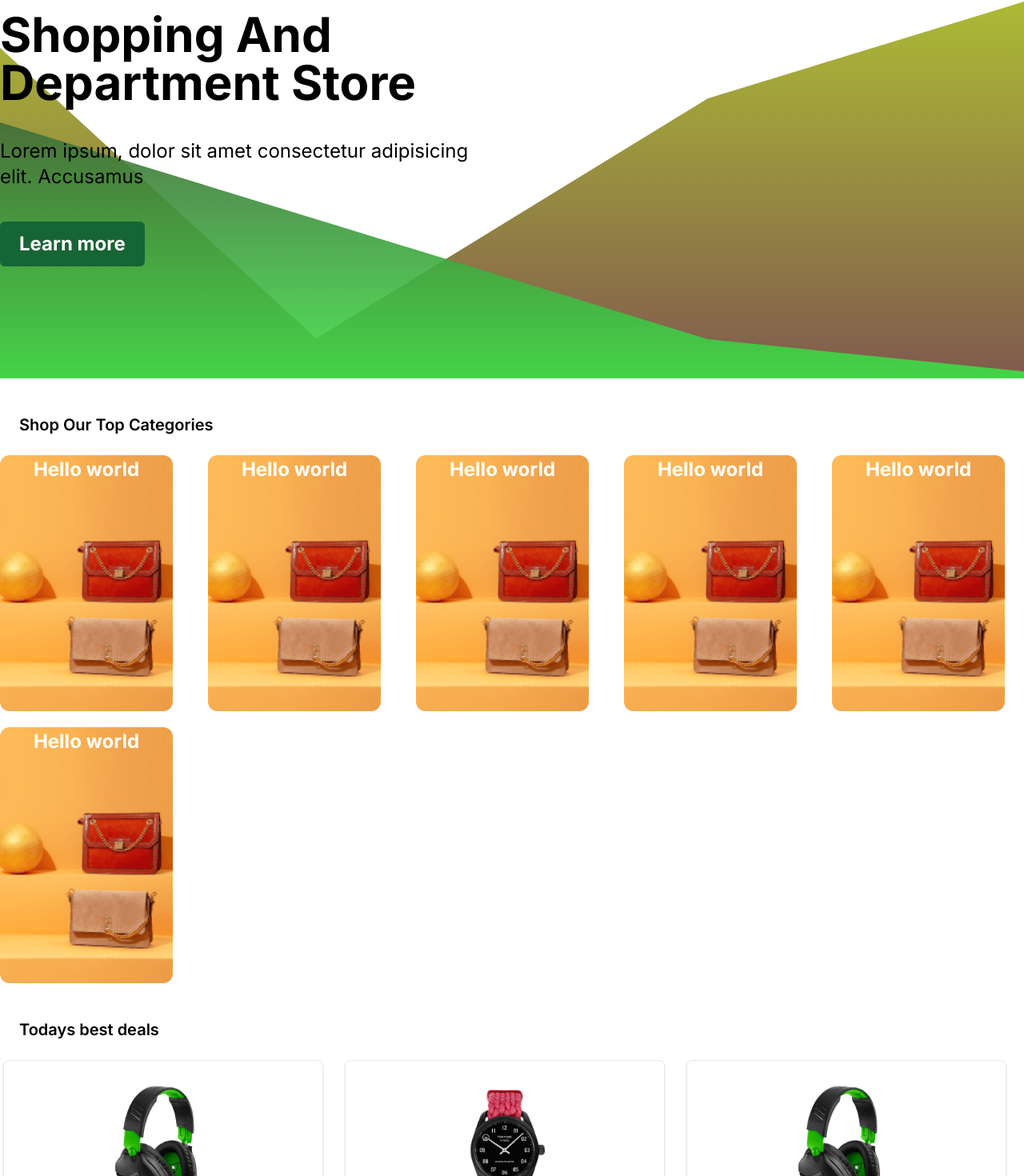
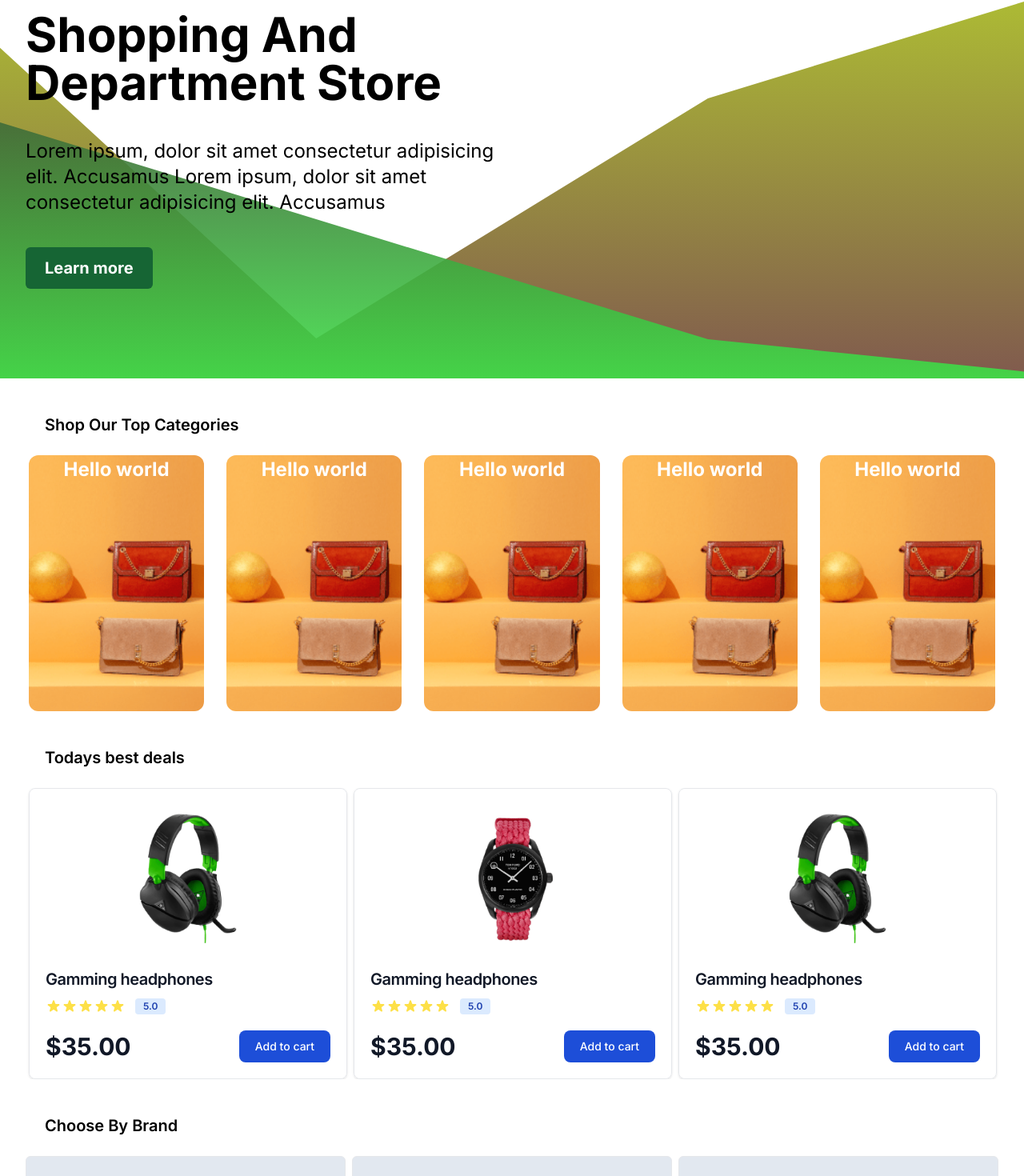
Before and after one commit to chris-muiru/shopify, a Next.js app: page / in a window 1280 px wide. Shown: the part 147-1617 px from the top of the page at 80% size. Built offline with nearby package versions, Linux system fonts and the light colour scheme.

Commit message:
update ui

```diff
--- a/app/(site)/component/HeroSection.tsx
+++ b/app/(site)/component/HeroSection.tsx
@@ -14,9 +14,10 @@ const HeroSection = () => {
 					</h2>
 					<p className="md:text-2xl">
 						Lorem ipsum, dolor sit amet consectetur adipisicing elit.
-						Accusamus
+						Accusamus Lorem ipsum, dolor sit amet consectetur adipisicing
+						elit. Accusamus
 					</p>
-					<button className="bg-green-800 py-3 px-6 text-2xl  rounded-md text-white font-bold">
+					<button className="bg-green-800 py-3 px-6 text-xl  rounded-md text-white font-bold">
 						Learn more
 					</button>
 				</div>
--- a/app/(site)/component/ItemGroup.tsx
+++ b/app/(site)/component/ItemGroup.tsx
@@ -16,9 +16,7 @@ const ItemGroup = ({
 	cardClassName,
 }: ItemGroupProps) => {
 	return (
-		<div
-			className={tw("w-full", containerClassName ? containerClassName : "")}
-		>
+		<div className={tw("w-full", containerClassName ?? "")}>
 			{data?.map((item) => {
 				return (
 					<div
--- a/app/(site)/component/ProductCard.tsx
+++ b/app/(site)/component/ProductCard.tsx
@@ -21,7 +21,7 @@ const ProductCard: FC<ProductCardProps> = ({
 	productRating,
 }): React.JSX.Element => {
 	return (
-		<div className="w-full  border border-gray-200 rounded-lg shadow mx-1 xl:gap-2 xl:w-[25rem]">
+		<div className=" border  border-gray-200 rounded-lg shadow mx-1 xl:gap-2 xl:min-w-[23rem]">
 			<Link href={"#"}>
 				<div className="w-full h-[14rem] relative ">
 					<Image
--- a/app/(site)/component/ProductCategoryCard.tsx
+++ b/app/(site)/component/ProductCategoryCard.tsx
@@ -2,7 +2,7 @@ import React from "react"
 import Image from "next/image"
 const ProductCategoryCard = () => {
 	return (
-		<div className="w-[20rem] h-[20rem] sm:w-[20rem] sm:h-[20rem]  xl:w-[13.5rem] xl:h-[20rem] relative rounded-none  sm:rounded-xl  md:h-[20rem]">
+		<div className=" mx-auto w-[20rem] h-[20rem] sm:w-[20rem] sm:h-[20rem]  xl:w-[13.7rem] xl:h-[20rem] relative rounded-none  sm:rounded-xl  md:h-[20rem]">
 			<Image
 				src="/bag.png"
 				className="object-cover rounded-xl"
--- a/app/(site)/component/StoreCard.tsx
+++ b/app/(site)/component/StoreCard.tsx
@@ -17,11 +17,11 @@ const StoreCard: FC<StoreCardProps> = ({
 	storeProductCategory,
 }) => {
 	return (
-		<div className="bg-slate-100 w-screen sm:w-[20rem] xl:w-[20.5rem]rounded-none  sm:rounded-xl">
+		<div className="bg-slate-100 w-screen sm:w-[20rem] xl:max-w-[18.5rem] sm:rounded-xl overflow-hidden">
 			<div className="w-full h-[270px] relative">
 				<Image
 					src={storeProductImageSample}
-					className="object-cover"
+					className="object-cover "
 					alt="store product image sample"
 					fill
 				/>
--- a/app/(site)/component/off-product.tsx
+++ b/app/(site)/component/off-product.tsx
@@ -2,7 +2,7 @@ import React from "react"
 import Image from "next/image"
 const OffProducts = () => {
 	return (
-		<section className="bg-slate-100 rounded-xl m-2  h-[400px] flex flex-col md:w-[320px]">
+		<section className="bg-slate-100 rounded-xl m-2  h-[400px] flex flex-col md:w-[288px]">
 			<div className="p-6">
 				<p className="font-bold text-xl">Save</p>
 				<p className="text-6xl text-yellow-500 font-bold">100</p>
--- a/app/(site)/page.tsx
+++ b/app/(site)/page.tsx
@@ -38,7 +38,7 @@ export default function Home() {
 				<ItemGroup
 					keyExtractor={(item) => item.productCategoryId}
 					data={productCategory.data as any}
-					containerClassName="flex flex-row flex-wrap gap-5"
+					containerClassName="flex flex-row flex-wrap gap-5 mx-auto"
 					renderItem={(item) => {
 						return <ProductCategoryCard />
 					}}
@@ -78,7 +78,7 @@ export default function Home() {
 						],
 					}}
 					cardClassName={``}
-					containerClassName="m-auto"
+					containerClassName="m-auto gap-3"
 					keyExtractor={(item) => item.productId}
 					data={productQuery.data as any}
 					renderItem={(item: any) => {
@@ -113,7 +113,7 @@ export default function Home() {
 				<ItemGroup
 					keyExtractor={(item) => item.productOffId}
 					data={productOff.data as any}
-					containerClassName="flex flex-row flex-wrap justify-between"
+					containerClassName="flex flex-row flex-wrap"
 					renderItem={(item) => {
 						return <OffProducts />
 					}}
@@ -178,14 +178,13 @@ export default function Home() {
 					className="object-cover"
 					fill
 				/>
-				<div className=" w-3/4 bg-green-900 z-20 absolute right-10 bottom-10 text-white rounded-lg lg:w-1/2 xl:w-1/4 ">
+				<div className="w-3/4 bg-green-900 z-20 absolute right-10 bottom-10 text-white rounded-lg lg:w-1/2 xl:w-1/4 xl:right-[20rem]">
 					<div className="m-10 space-y-5">
 						<h2 className="sm:text-2xl">Get 5% Cash Back On $200</h2>
 						<p>
 							Shopping is a bit of a relaxing hobby for me, which is
 							sometimes troubling for the bank balance.
 						</p>
-
 						<button className="border border-white rounded-md p-2">
 							Learn More
 						</button>
@@ -198,7 +197,7 @@ export default function Home() {
 					{repeat(["Test"], 6).map((value, index) => {
 						return (
 							<div
-								className="bg-white border rounded-md p-3 px-[7rem] grow"
+								className="bg-white border rounded-md p-3 px-[7rem]"
 								key={index}
 							>
 								{value}
@@ -210,7 +209,7 @@ export default function Home() {
 
 			<SectionWrapper>
 				<ItemGroup
-					containerClassName="flex flex-wrap gap-y-4"
+					containerClassName="flex flex-wrap justify-start gap-2"
 					keyExtractor={(item) => item.productId}
 					data={productQuery.data as any}
 					renderItem={(item: any) => {
@@ -227,7 +226,7 @@ export default function Home() {
 					}}
 				/>
 			</SectionWrapper>
-			<div className="bg-yellow-300">
+			<div className="bg-yellow-300 xl:min-h-[24rem]">
 				<SectionWrapper>
 					<div className="flex justify-evenly">
 						<div className="space-y-3 font-bold lg:mt-16 w-full">
@@ -237,11 +236,12 @@ export default function Home() {
 								Learn More
 							</button>
 						</div>
-						<div className="hidden lg:block w-[250px] h-[150px] relative my-10 -rotate-[22deg]">
+						<div className="hidden lg:block w-[250px] h-[150px] relative m-10">
 							<Image
 								src={
 									"https://uploads-ssl.webflow.com/63e857eaeaf853471d5335ff/63e8c4e768e3260571e48a0c_visa%20card-min.png"
 								}
+								className=" -rotate-[20deg] "
 								fill
 								alt="smart card"
 							/>
@@ -274,7 +274,7 @@ export default function Home() {
 			<SectionWrapper header="Services To Help You Shop">
 				<ItemGroup
 					cardClassName="rounded-md"
-					containerClassName="flex flex-row flex-wrap gap-y-10 "
+					containerClassName="flex flex-row flex-wrap"
 					keyExtractor={(item) => item.productId}
 					data={bestStore.data as any}
 					renderItem={(item: any) => {
--- a/app/(site)/resource/dummy.ts
+++ b/app/(site)/resource/dummy.ts
@@ -122,10 +122,7 @@ export const productCategoryJson = [
         productCategoryId: "4",
         productCategoryName: "Hellow World"
     },
-    {
-        productCategoryId: "4",
-        productCategoryName: "Hellow World"
-    }
+
 ]
 
 export const popularProductJson = [
--- a/app/sharedComponent/SectionWrapper.tsx
+++ b/app/sharedComponent/SectionWrapper.tsx
@@ -1,5 +1,6 @@
 import React, { FC, ReactNode } from "react"
 import CustomHeader from "./CustomHeader"
+import tw from "@/util/resource/twMerge"
 
 interface SectionWrapperInterface {
 	children: ReactNode
@@ -14,7 +15,10 @@ const SectionWrapper: FC<SectionWrapperInterface> = ({
 }) => {
 	return (
 		<section
-			className={`max-w-[90rem] overflow-hidden m-2 sm:mx-auto xl:px-0   sm:my-5  ${sectionClassName}`}
+			className={tw(
+				"max-w-[76rem] overflow-hidden m-2 sm:mx-auto xl:px-0  sm:my-5",
+				sectionClassName as string
+			)}
 		>
 			{!!header && <CustomHeader header={header} />}
 			{children}
```
